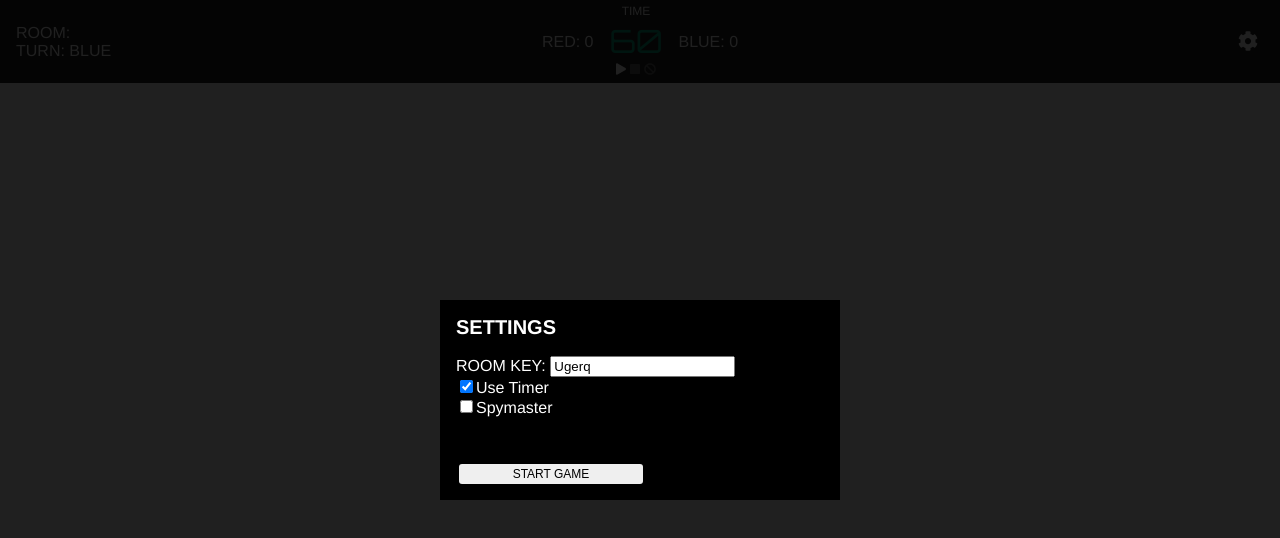
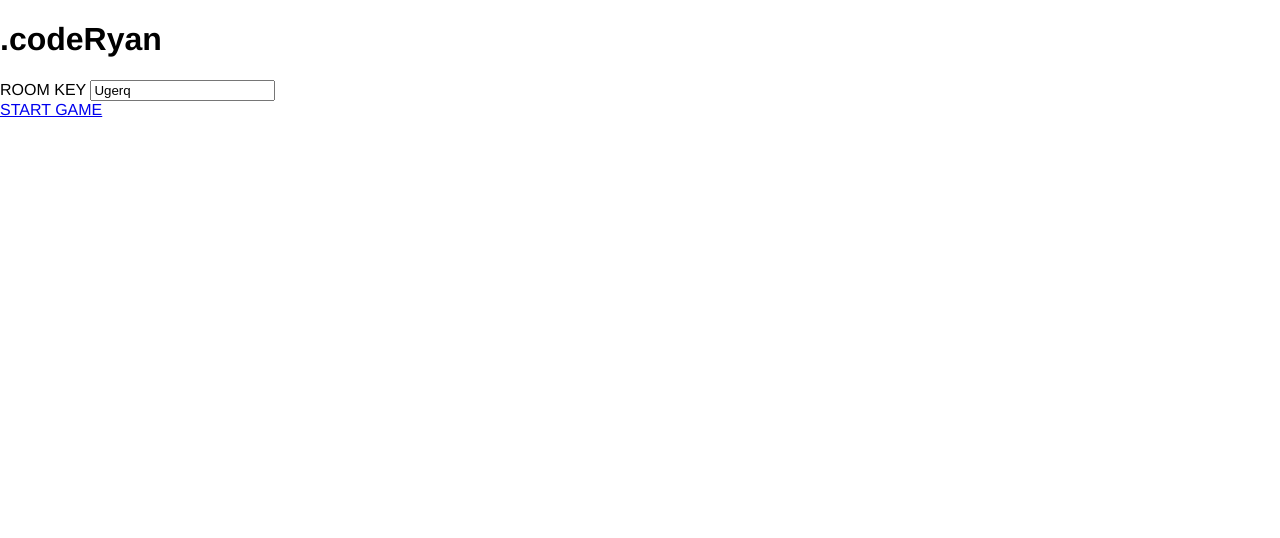
Before and after one commit to rlmoua92/coderyan, a React app: page / in a window 1280 px wide. Shown: the top 538 px of the page. Built offline with nearby package versions, Linux system fonts and the light colour scheme.

Commit message:
Room Key pulls from URL

```diff
--- a/package.json
+++ b/package.json
@@ -40,6 +40,7 @@
     "react": "^16.5.2",
     "react-dev-utils": "^5.0.2",
     "react-dom": "^16.5.2",
+    "react-router-dom": "^4.3.1",
     "resolve": "1.6.0",
     "style-loader": "0.19.0",
     "sw-precache-webpack-plugin": "0.11.4",
--- /dev/null
+++ b/src/components/App/App.js
@@ -0,0 +1,22 @@
+import React, { Component }  from 'react';
+import ReactDOM from 'react-dom';
+import Home from '../Home';
+import Game from '../Game';
+import {
+  Switch,
+  Route,
+} from 'react-router-dom';
+
+class App extends Component {
+  render() {
+    return (
+      <Switch>
+        <Route path="/" exact component={Home} />
+        <Route path="/:roomkey" exact component={Game} />
+        <Route render={() => {return <h1>This page doesn't exist.</h1>;}} />
+      </Switch>
+    );
+  }
+}
+
+export default App;
--- /dev/null
+++ b/src/components/App/index.js
@@ -0,0 +1,3 @@
+import App from './App.js';
+
+export default App;
--- a/src/components/Game/Game.js
+++ b/src/components/Game/Game.js
@@ -34,19 +34,11 @@ const Game = (props) => {
     gameStarted,
     startGame,
     randKey,
-    onRoomKeyChange
   } = props;
 
   const settingsContent =
   <div className="flex flex-column flex-100">
     <h2>SETTINGS</h2>
-    <div className="room-key">
-      <label>ROOM KEY: </label>{
-        gameStarted ?
-        <input type="text" value={randKey} readOnly /> :
-        <input type="text" value={randKey} onChange={onRoomKeyChange} />
-      }
-    </div>
     <div>
       <label>
         <input type="checkbox" checked={useTimer} onChange={onTimerCheck} />
@@ -81,7 +73,7 @@ const Game = (props) => {
     <div>
       <div className="nav-bar flex v-align-center">
         <div>
-          <div className="room">ROOM: {gameStarted ? randKey : null}</div>
+          <div className="room">ROOM: {randKey}</div>
           {winner ?
             <div className="winner">WINNER: {winner}</div> :
             <div className="player">TURN: {isPlayerRed ? "RED" : "BLUE"}</div>
--- a/src/components/Game/GameContainer.js
+++ b/src/components/Game/GameContainer.js
@@ -1,14 +1,14 @@
 import React, { Component }  from 'react';
 import ReactDOM from 'react-dom';
 import Game from './Game.js';
-import { getRandomInt, getRandomString } from '../../common.js';
+import { getRandomInt } from '../../common.js';
 
 class GameContainer extends Component {
   constructor(props) {
     super(props);
 
     const firstPlayer = getRandomInt(0, 100) % 2;
-    const roomKey = getRandomString(5);
+
 
     this.state = {
       score: {
@@ -30,7 +30,6 @@ class GameContainer extends Component {
       timerSeconds: 60,
       gameKey: 0,
       gameStarted: false,
-      randKey: roomKey,
     }
 
     this.startGame = this.startGame.bind(this);
@@ -40,7 +39,6 @@ class GameContainer extends Component {
     this.reset = this.reset.bind(this);
 
     this.toggleSettings = this.toggleSettings.bind(this);
-    this.onRoomKeyChange = this.onRoomKeyChange.bind(this);
     this.toggleSpyMaster = this.toggleSpyMaster.bind(this);
     this.toggleTimer = this.toggleTimer.bind(this);
 
@@ -91,8 +89,6 @@ class GameContainer extends Component {
 
   reset() {
     const firstPlayer = getRandomInt(0, 100) % 2;
-    const roomKey = getRandomString(5);
-    console.log(roomKey);
 
     this.setState({
       score: {
@@ -108,7 +104,6 @@ class GameContainer extends Component {
       timerOn: false,
       timerSeconds: 60,
       gameStarted: false,
-      randKey: roomKey,
     });
 
     this.setState(prevState => {
@@ -126,12 +121,6 @@ class GameContainer extends Component {
       return {
         showSettings: !prevState.showSettings
       }
-    });
-  }
-
-  onRoomKeyChange(e) {
-    this.setState({
-      randKey: e.target.value
     });
   }
 
@@ -218,8 +207,13 @@ class GameContainer extends Component {
       timerSeconds,
       gameKey,
       gameStarted,
-      randKey,
     } = this.state;
+
+    const {
+      match,
+    } = this.props;
+
+    const randKey = match.url.replace('/','');
 
     return (
       <Game
@@ -249,7 +243,6 @@ class GameContainer extends Component {
         stopTimer={this.stopTimer}
         clearTimer={this.clearTimer}
         randKey={randKey}
-        onRoomKeyChange={this.onRoomKeyChange}
       />
     );
   }
--- /dev/null
+++ b/src/components/Home/Home.js
@@ -0,0 +1,42 @@
+import React, { Component }  from 'react';
+import ReactDOM from 'react-dom';
+import { Link } from 'react-router-dom';
+import { getRandomString } from '../../common.js';
+
+class Home extends Component {
+  constructor(props) {
+    super(props);
+
+    const roomKey = getRandomString(5);
+
+    this.state= {
+      randKey: roomKey,
+    }
+
+    this.onRoomKeyChange = this.onRoomKeyChange.bind(this);
+  }
+
+  onRoomKeyChange(e) {
+    this.setState({
+      randKey: e.target.value
+    });
+  }
+
+  render() {
+    const {
+      randKey
+    } = this.state;
+
+    return (
+      <div className="home-page">
+        <h1>.codeRyan</h1>
+        <div className="roomKey">
+          <label>ROOM KEY</label> <input type="text" value={randKey} onChange={this.onRoomKeyChange} />
+        </div>
+        <Link to={"/" + randKey} className="button">START GAME</Link>
+      </div>
+    );
+  }
+}
+
+export default Home;
--- /dev/null
+++ b/src/components/Home/index.js
@@ -0,0 +1,3 @@
+import Home from './Home.js';
+
+export default Home;
--- a/src/index.js
+++ b/src/index.js
@@ -1,8 +1,9 @@
 import React from 'react';
 import ReactDOM from 'react-dom';
-import Game from './components/Game';
+import App from './components/App';
 import registerServiceWorker from './registerServiceWorker';
 import './common.scss';
+import { BrowserRouter as Router } from 'react-router-dom';
 
-ReactDOM.render(<Game />, document.getElementById('root'));
+ReactDOM.render(<Router><App /></Router>, document.getElementById('root'));
 registerServiceWorker();
```
Also changed, not shown: roadmap.txt, src/components/App/App.scss (added), src/components/Home/Home.scss (added), 1 other file (tests, documents, lock files or other folders).
